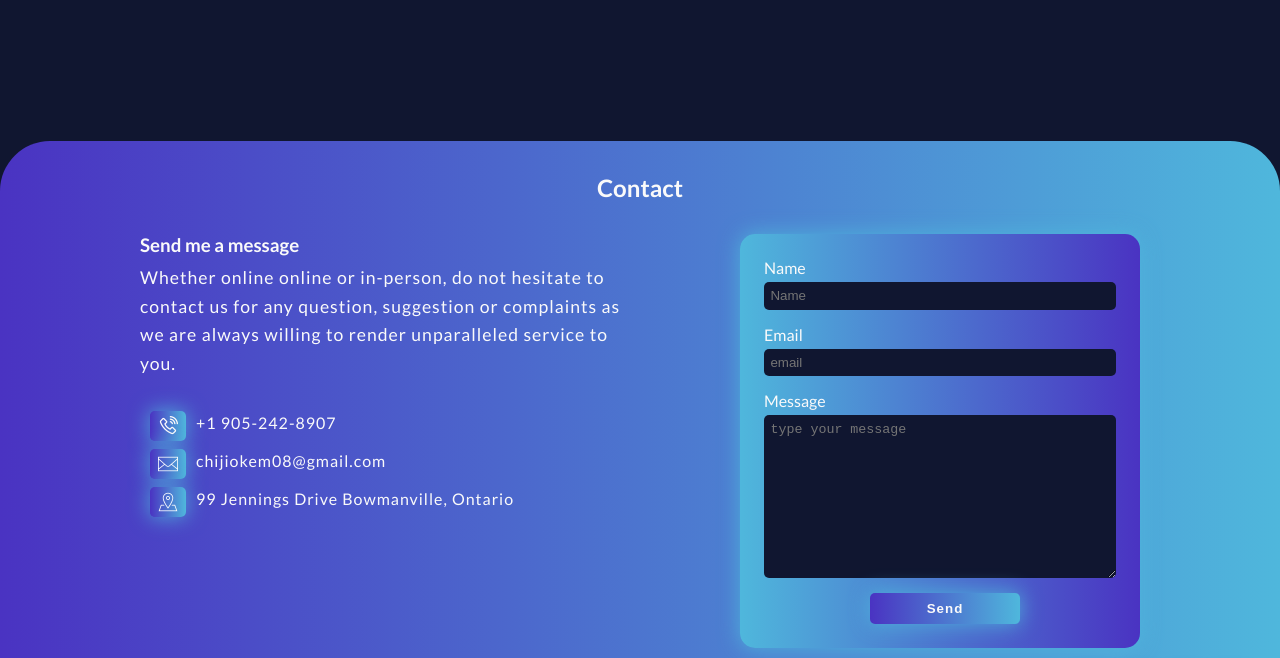
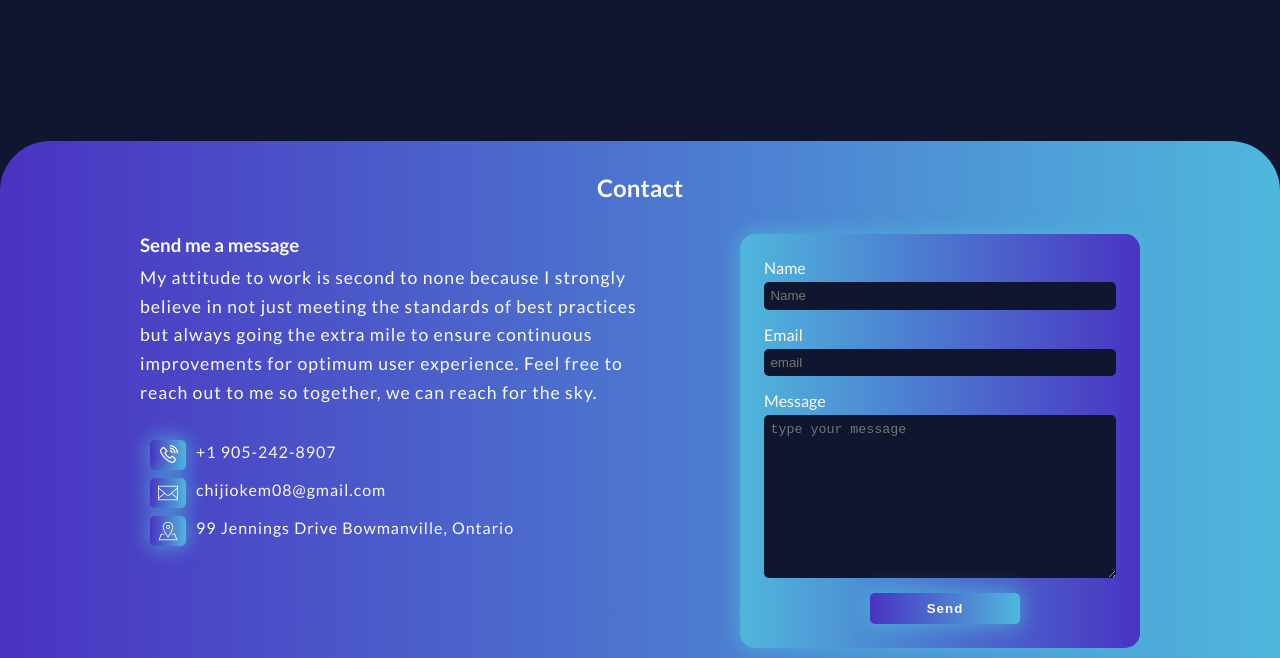
Before and after one commit to codewisest/portfolio, a plain HTML site: page public/index.html in a window 1280 px wide. Shown: the part 4467-5125 px from the top of the page. Drawn offline with Linux system fonts and the light colour scheme.

Commit message:
modify contact

```diff
--- a/public/index.html
+++ b/public/index.html
@@ -180,9 +180,11 @@
               <div class="footer_summary">
                 <h3>Send me a message</h3>
                 <p>
-                  Whether online online or in-person, do not hesitate to contact
-                  us for any question, suggestion or complaints as we are always
-                  willing to render unparalleled service to you.
+                  My attitude to work is second to none because I strongly
+                  believe in not just meeting the standards of best practices
+                  but always going the extra mile to ensure continuous
+                  improvements for optimum user experience. Feel free to reach
+                  out to me so together, we can reach for the sky.
                 </p>
                 <div class="contact_details">
                   <a href="tel:+19052428907">
```
